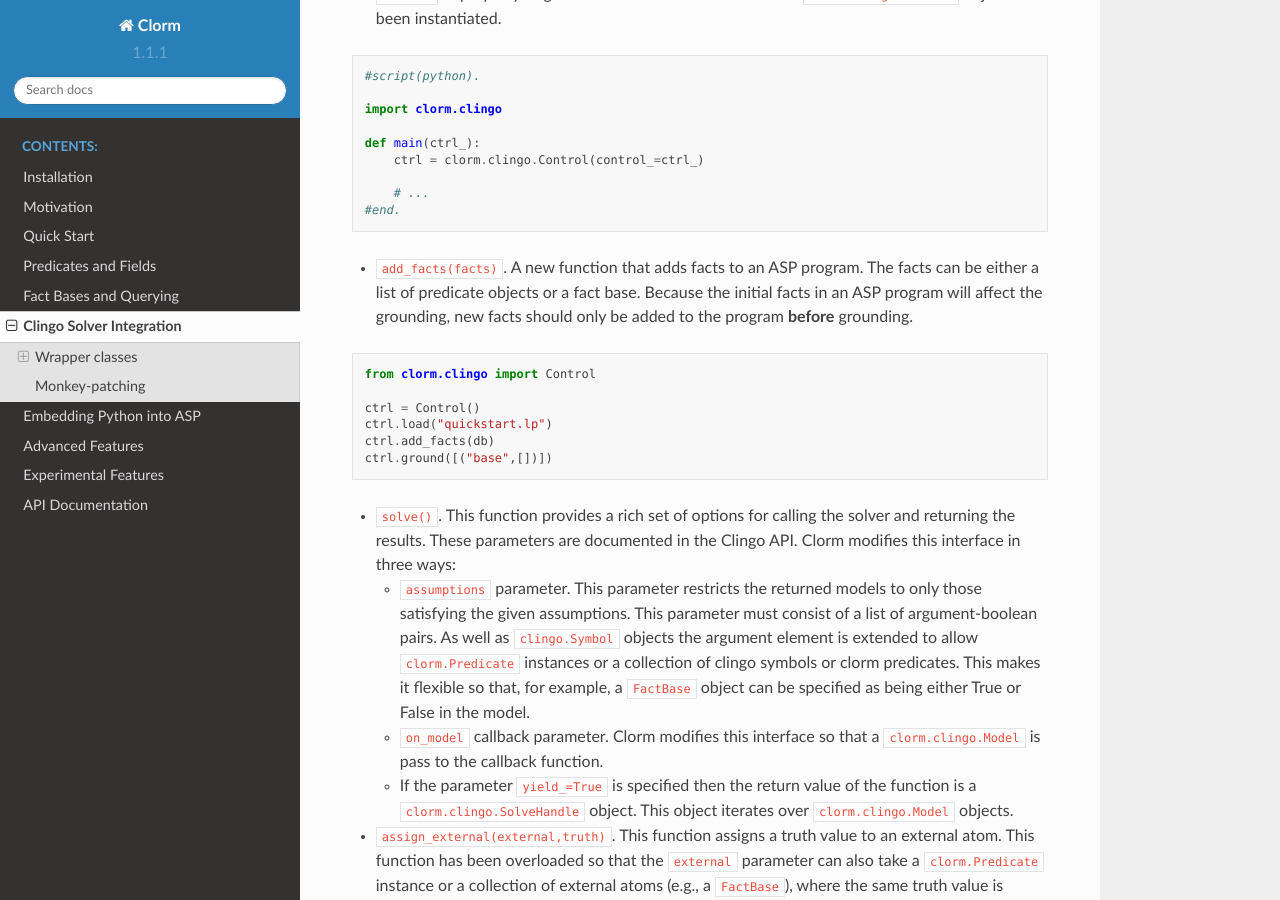
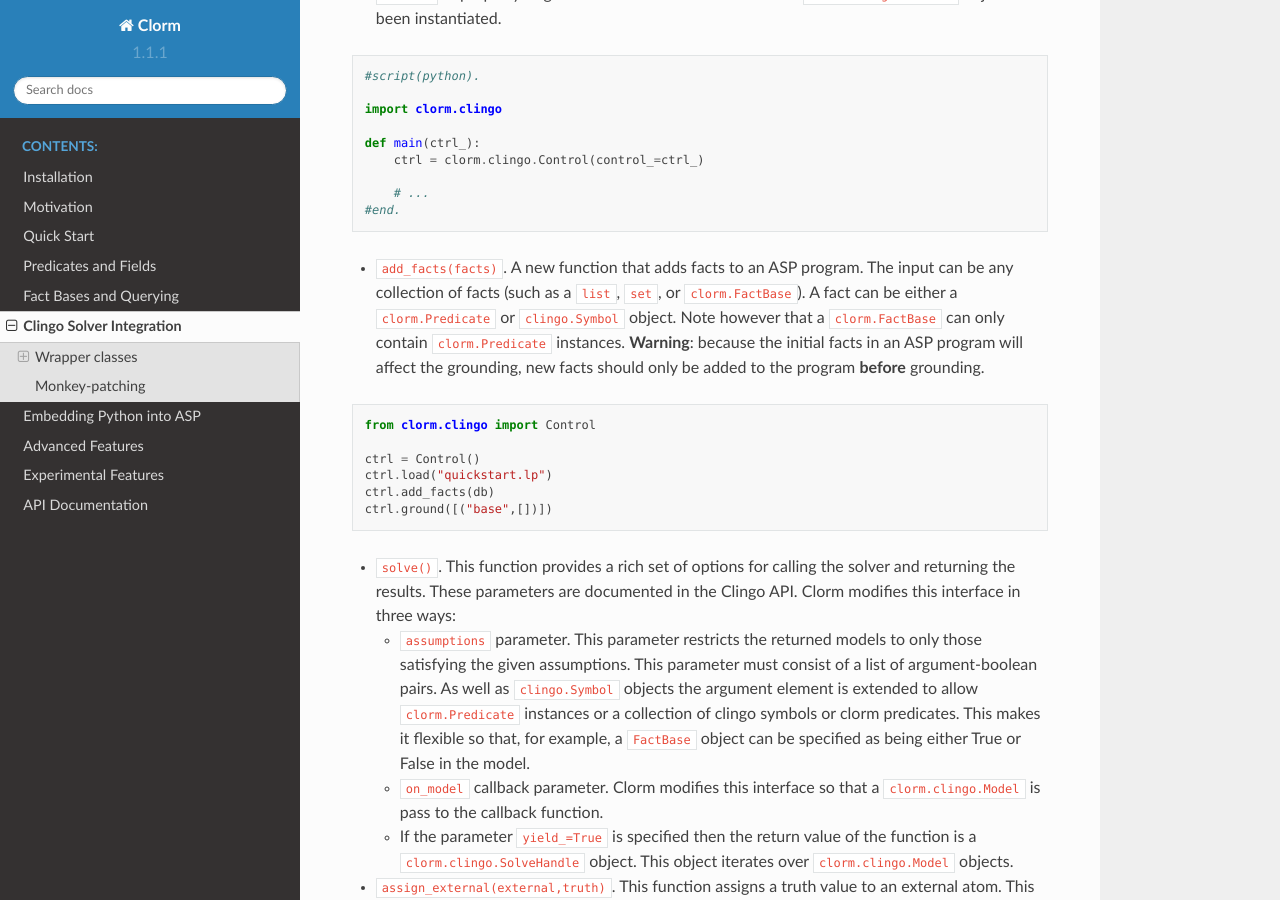
Before and after one commit to potassco/clorm, a Sphinx documentation site: the page built from docs/clorm/integration.rst, in a window 1280 px wide and 900 px high, scrolled down 1289 px. Built offline with Sphinx 7.4.7 and the Read the Docs theme 2.0.0, drawn with Linux system fonts in a browser that asks for light colours.

Commit message:
Minor addition to docs for update to clorm.clingo.Control.add_facts

```diff
--- a/docs/clorm/integration.rst
+++ b/docs/clorm/integration.rst
@@ -78,9 +78,12 @@ functions:
 
 
 * ``add_facts(facts)``.  A new function that adds facts to an ASP program. The
-  facts can be either a list of predicate objects or a fact base. Because the
-  initial facts in an ASP program will affect the grounding, new facts should
-  only be added to the program **before** grounding.
+  input can be any collection of facts (such as a ``list``, ``set``, or
+  ``clorm.FactBase``). A fact can be either a ``clorm.Predicate`` or
+  ``clingo.Symbol`` object. Note however that a ``clorm.FactBase`` can only
+  contain ``clorm.Predicate`` instances.  **Warning**: because the initial facts in
+  an ASP program will affect the grounding, new facts should only be added to
+  the program **before** grounding.
 
 .. code-block:: python
 
```
